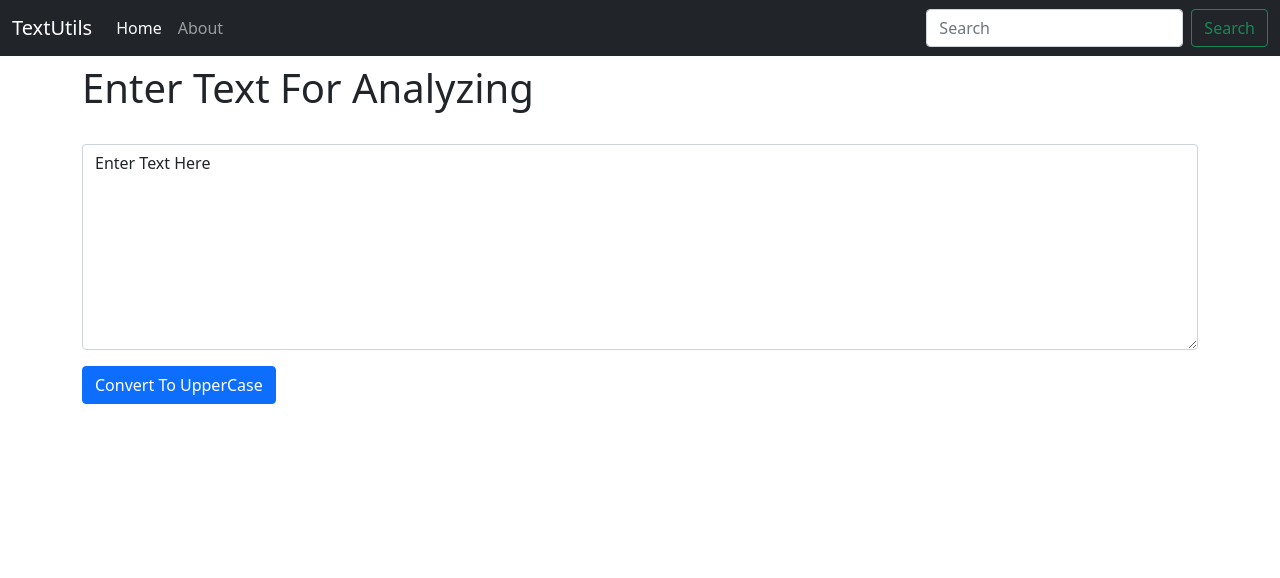
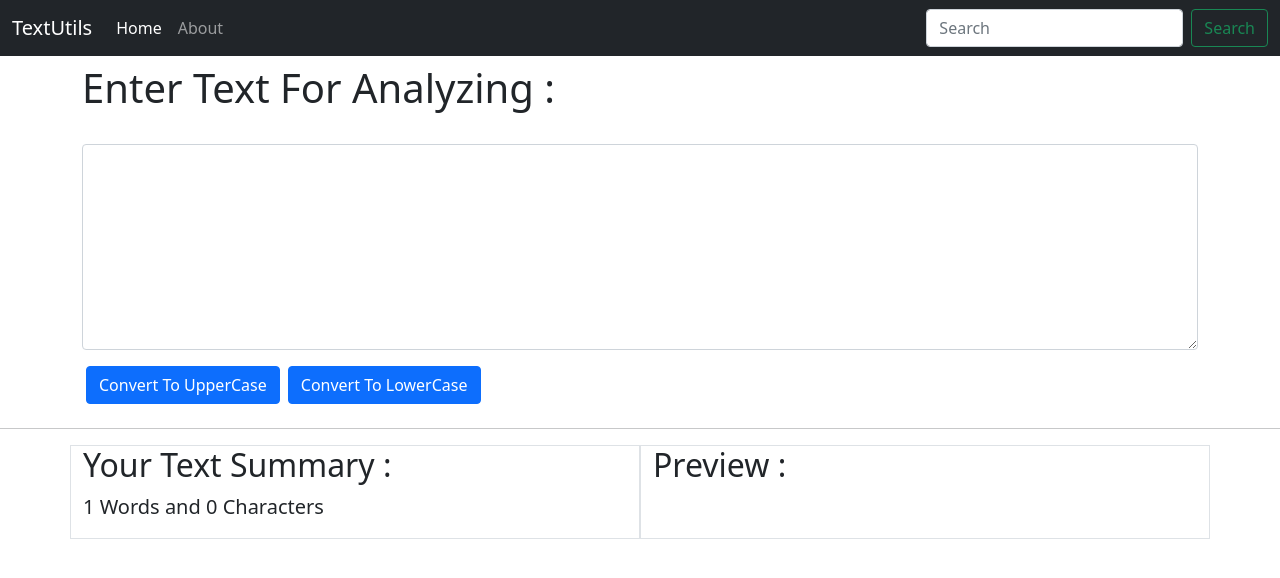
Before and after one commit to Alfaiz-Thoughtwin/React-Tutorials, a React (Create React App) app in the folder textutils/: page / in a window 1280 px wide. Shown: the top 578 px of the page. Built offline with nearby package versions, Linux system fonts and the light colour scheme.

Commit message:
Tut08 Adding More Logic To Textutils PROJECT

```diff
--- a/textutils/public/index.html
+++ b/textutils/public/index.html
@@ -28,7 +28,7 @@
     <!-- Bootstrap CSS -->
     <link href="https://cdn.jsdelivr.net/npm/bootstrap@5.1.0/dist/css/bootstrap.min.css" rel="stylesheet" integrity="sha384-KyZXEAg3QhqLMpG8r+8fhAXLRk2vvoC2f3B09zVXn8CA5QIVfZOJ3BCsw2P0p/We" crossorigin="anonymous">
 
-    <title>React App</title>
+    <title>Textutils | React App</title>
   </head>
   <body>
     <noscript>You need to enable JavaScript to run this app.</noscript>
--- a/textutils/src/App.js
+++ b/textutils/src/App.js
@@ -8,7 +8,7 @@ function App() {
   return (
     <>
     <Navbar title="TextUtils"/>
-    <TextForm heading="Enter Text For Analyzing" />
+    <TextForm heading="Enter Text For Analyzing :" />
     </>
   );
 }
--- a/textutils/src/components/TextForm.js
+++ b/textutils/src/components/TextForm.js
@@ -4,22 +4,42 @@ export default function TextForm(props) {
     let handleOnChange = (event) => {
         // console.log("On Change")
         setText(event.target.value);
-    }
+    };
 
     let handleUnClick = () => {
         let newText = text.toUpperCase();
         setText(newText);
-    }
+    };
 
-    const [text, setText] = useState("Enter Text Here")
+    let handleLoClick = () => {
+        let newText = text.toLowerCase();
+        setText(newText);
+    };
+
+    const [text, setText] = useState("")
     return (
+        <>
         <div className="container my-2">
             <h1>{props.heading}</h1>
             <div className="mb-4">
                 <label htmlFor="myBox" className="form-label"></label>
                 <textarea className="form-control" value={text} onChange={handleOnChange} id="myBox" name="myBox" rows="8"></textarea>
-        <button className="btn btn-primary mt-3" onClick={handleUnClick}>Convert To UpperCase</button>
+                <button className="btn btn-primary mt-3 mx-1" onClick={handleUnClick}>Convert To UpperCase</button>
+                <button className="btn btn-primary mt-3 mx-1" onClick={handleLoClick}>Convert To LowerCase</button>
+            </div>
+        </div><hr/>
+        <div className="container my-2">
+            <div className="row">
+            <div className="col-md-6 border">
+                <h2>Your Text Summary :</h2>
+                <p className="lead">{text.split(" ").length} Words and {text.length} Characters</p>
+            </div>
+            <div className="col-md-6 border">
+                <h2>Preview :</h2>
+                <p className="lead">{text}</p>
             </div>
             </div>
-    )
+        </div>
+        </>
+    );
 }
```
Lines whose indentation alone changed are shown as unchanged.
